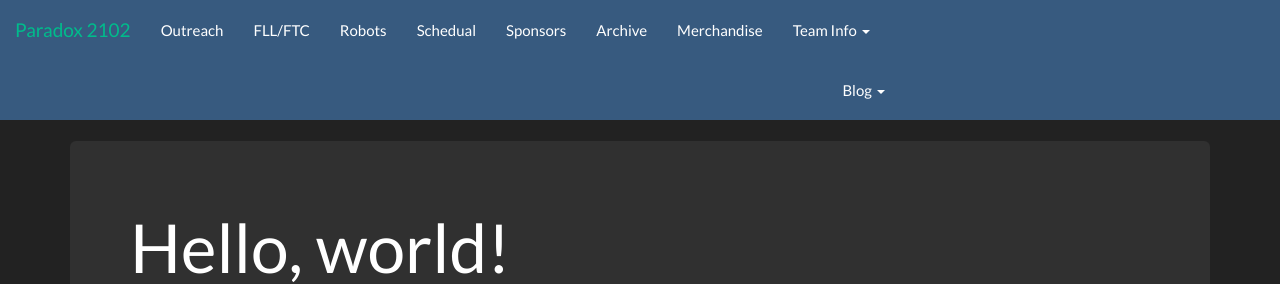
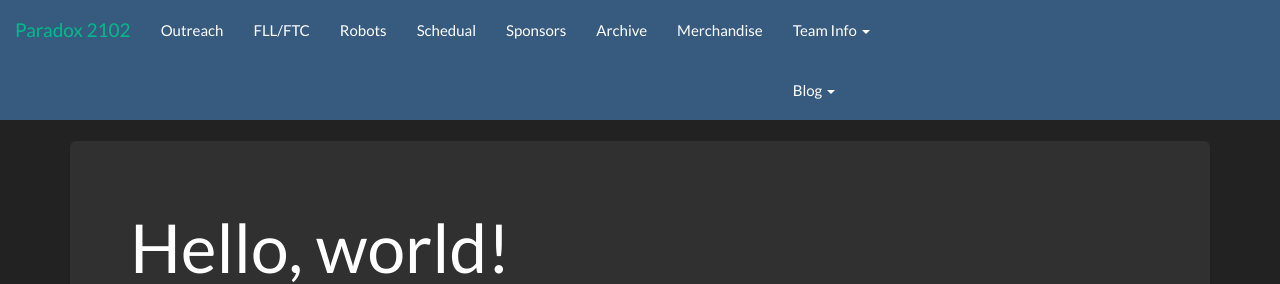
Before and after one commit to Paradox2102/paradox2102.github.io, a Jekyll site: the page built from about.html, in a window 1280 px wide. Shown: the top 284 px of the page. Built offline with Jekyll 4.4.1, drawn with Linux system fonts in a browser that asks for light colours.

Commit message:
Update header.html

```diff
--- a/_includes/header.html
+++ b/_includes/header.html
@@ -32,7 +32,7 @@
         </li>
       </ul>
       <!-- Navbar for Blog -->
-      <ul class="nav navbar-nav navbar-right">
+      <ul class="nav navbar-nav">
         <li class="dropdown">
           <a href="#" class="dropdown-toggle" data-toggle="dropdown" role="button" aria-expanded="false">Blog <span class="caret"></span></a>
           <ul class="dropdown-menu" role="menu">
```
